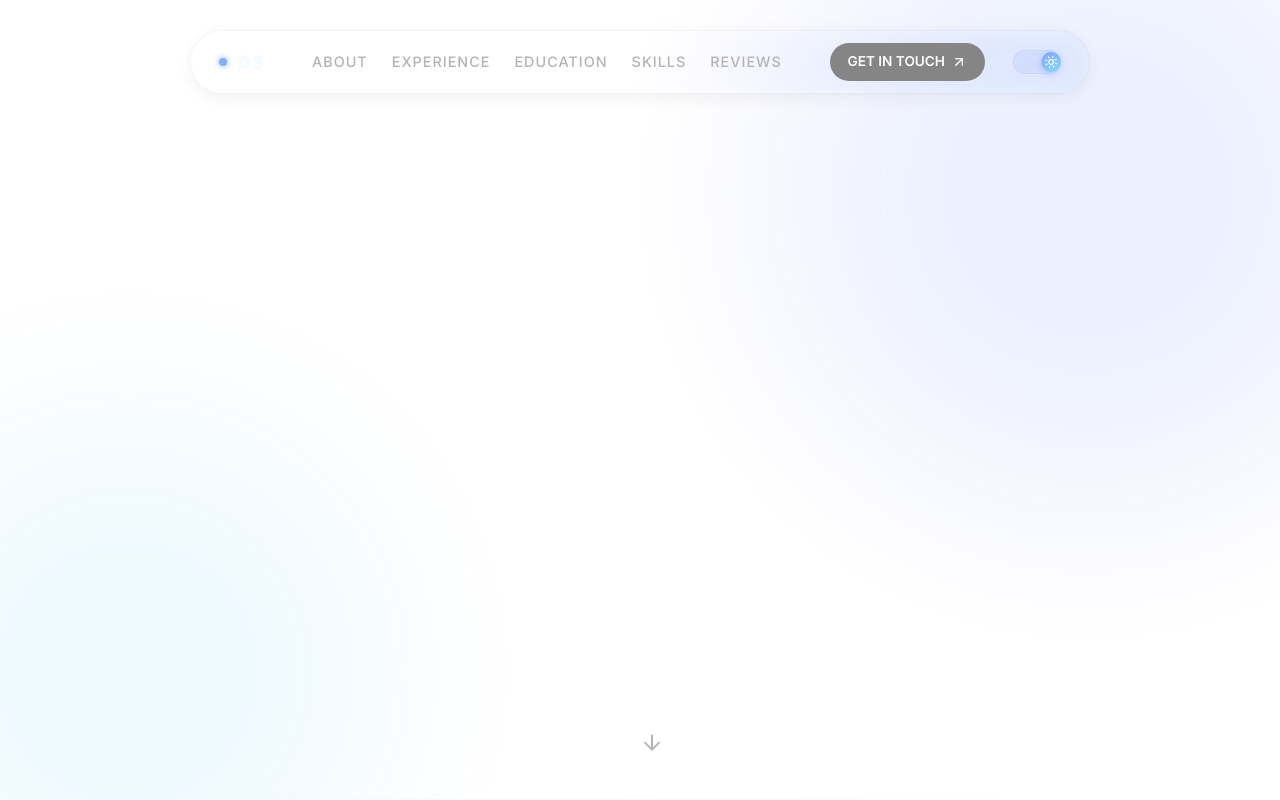
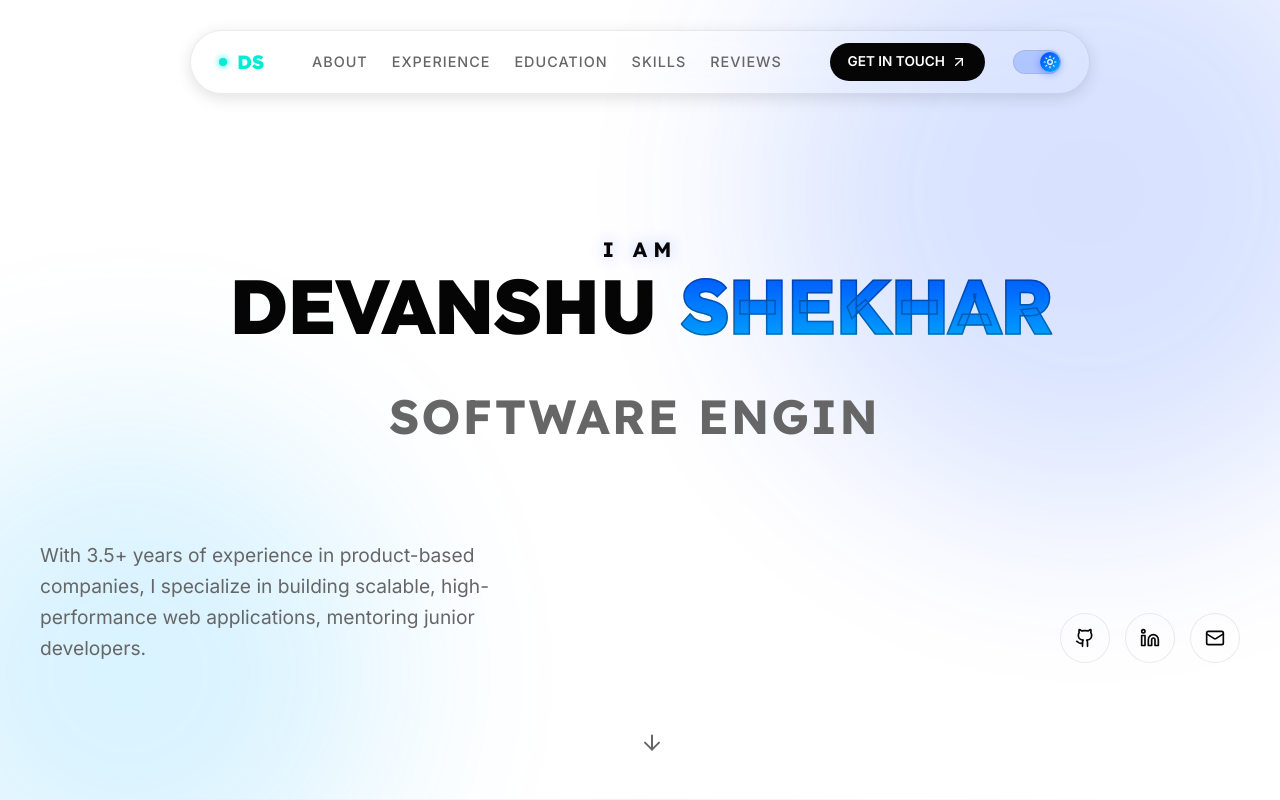
Before and after one commit to Devanshu269/Portfolio2.0, a React (Vite) app: page / in a window 1280 px wide. Shown: the top 800 px of the page. Built offline with nearby package versions, Linux system fonts and the light colour scheme.

Commit message:
Update the loader time

```diff
--- a/src/App.jsx
+++ b/src/App.jsx
@@ -18,7 +18,7 @@ function App() {
     // Simulate loading time for the personalized loader
     const timer = setTimeout(() => {
       setLoading(false);
-    }, 4500);
+    }, 5000);
 
     return () => clearTimeout(timer);
   }, []);
```
